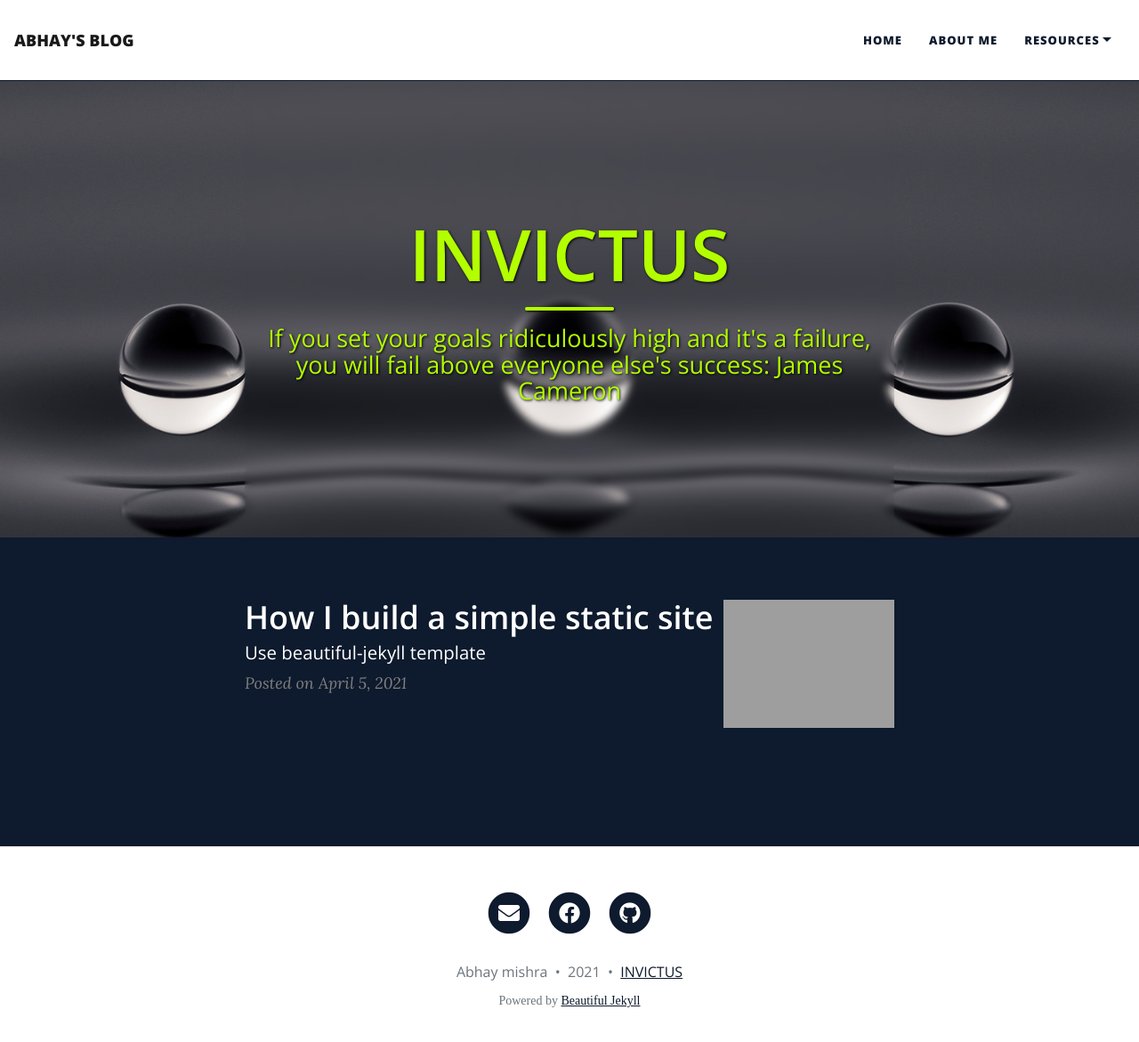
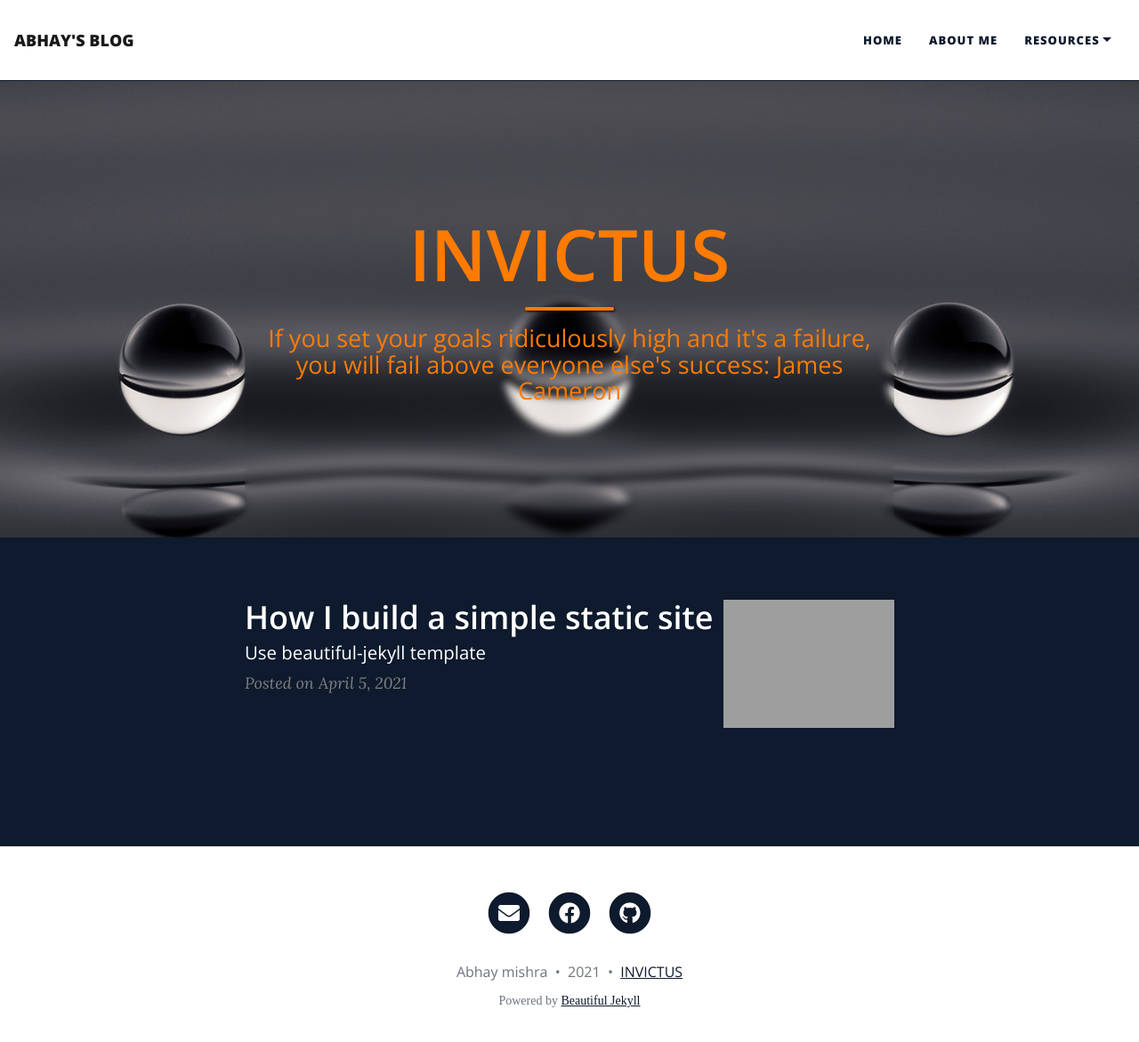
Before and after one commit to mabhay3420/mabhay3420.github.io, a Jekyll site: the page built from index.html, in a window 1280 px wide and 1185 px high. Shown: the top 1171 px of the window at 89% size. Built offline with Jekyll 4.4.1, drawn with Linux system fonts in a browser that asks for light colours; nearby versions of some CDN libraries; the list of posts is cut into pages by our own code.

Commit message:
Change Color for better Mobile view

```diff
--- a/assets/css/beautifuljekyll.css
+++ b/assets/css/beautifuljekyll.css
@@ -655,19 +655,19 @@ nav.top-nav-short-permanent ~ header > .intro-header.big-img {
 .intro-header.big-img .post-heading {
   padding: 7.25rem 0;
   color: #FFF;
-  text-shadow: 1px 1px 3px #000;
+  /* text-shadow: 1px 1px 3px #000; */
   backdrop-filter: blur(4px);
   text-align: center;
 }
 .intro-header .page-heading h1 {
   margin-top: 0;
   font-size: 3.125rem;
-  color: #b3ff00;
+  color: #ff7b00;
 }
 .intro-header .post-heading h1 {
   margin-top: 0;
   font-size: 2.1875rem;
-  color: #b3ff00;
+  color: #ff7b00;
 }
 .intro-header .page-heading .page-subheading,
 .intro-header .post-heading .post-subheading {
@@ -677,7 +677,7 @@ nav.top-nav-short-permanent ~ header > .intro-header.big-img {
   font-family: 'Open Sans', 'Helvetica Neue', Helvetica, Arial, sans-serif;
   font-weight: 300;
   margin: 0.625rem 0 0;
-  color: #b3ff00;
+  color: #ff7b00;
 }
 .intro-header .post-heading .post-subheading {
   margin-bottom: 1.25rem;
@@ -690,17 +690,17 @@ nav.top-nav-short-permanent ~ header > .intro-header.big-img {
   box-shadow: 1px 1px 3px #000;
   -webkit-box-shadow: 1px 1px 3px #000;
   -moz-box-shadow: 1px 1px 3px #000;
-  color: #b3ff00;
+  color: #ff7b00;
 }
 .intro-header.big-img .post-heading .post-meta {
-  color: #b3ff00;
+  color: #ff7b00;
 }
 .intro-header.big-img .img-desc {
   background: rgba(30, 30, 30, 0.6);
   position: absolute;
   padding: 0.3125rem 0.625rem;
   font-size: 0.6875rem;
-  color: #b3ff00;
+  color: #ff7b00;
   font-family: 'Open Sans', 'Helvetica Neue', Helvetica, Arial, sans-serif;
   right: 0;
   bottom: 0;
```
Also changed, not shown: 1 other file.
